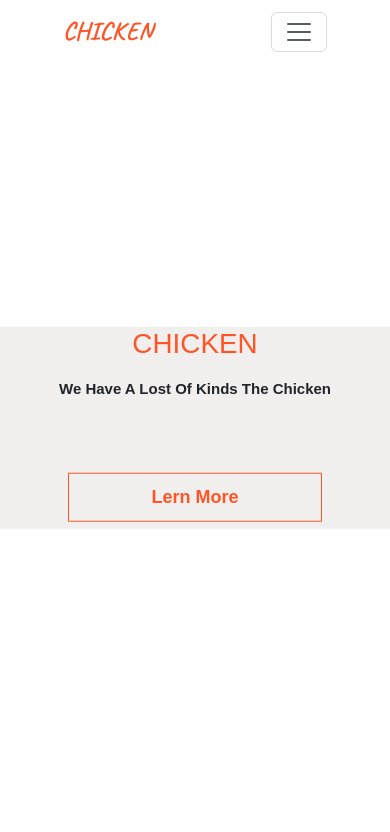
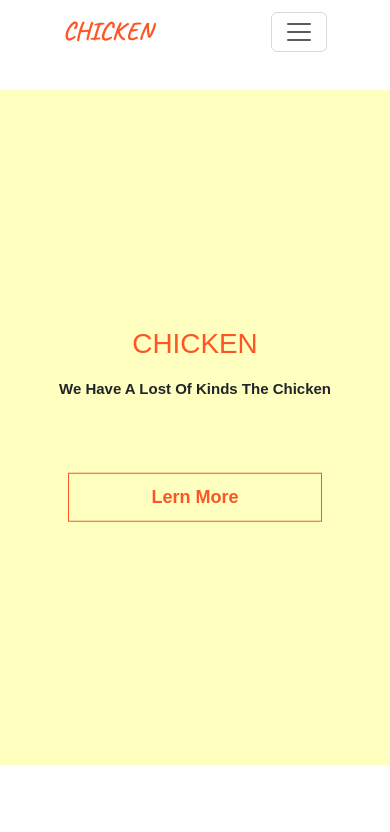
Before and after one commit to mohamedghazoul/CHICKEN, a plain HTML site: page index.html in a window 390 px wide. Shown: the top 832 px of the page. Drawn offline with nearby package versions, Linux system fonts and the light colour scheme.

Commit message:
Update style.css

```diff
--- a/css/style.css
+++ b/css/style.css
@@ -13,7 +13,7 @@ body {
     position: fixed !important;
     top: 0 !important;
     width: 100% !important;
-    z-index: 9 !important;
+    z-index: 900000000 !important;
     transition: .3s !important;
 }
 .container-fluid {
@@ -302,6 +302,7 @@ footer a , li a {
     .container-1 {
         /* background-color: red; */
         width: 100%;
+        background-color: #fff;
         /* margin: auto; */
         margin-top: 90px;
         height: 80vh;
@@ -340,7 +341,6 @@ footer a , li a {
         display: flex;
         transition: 1.5s;
         left: -100%;
-        background-color: rgba(240, 237, 237,0.9) !important;
     }
     .chicken button {
         width: 70%;
@@ -375,6 +375,9 @@ footer a , li a {
         display: none;
     }
     .opasitiy {
-        background-color: rgba(240, 237, 237,0.3);
+        width: 100%;
+        height: 100%;
+        background-color: rgba(255, 255, 128, .5);
+        z-index: 55;
     }
   }
```
